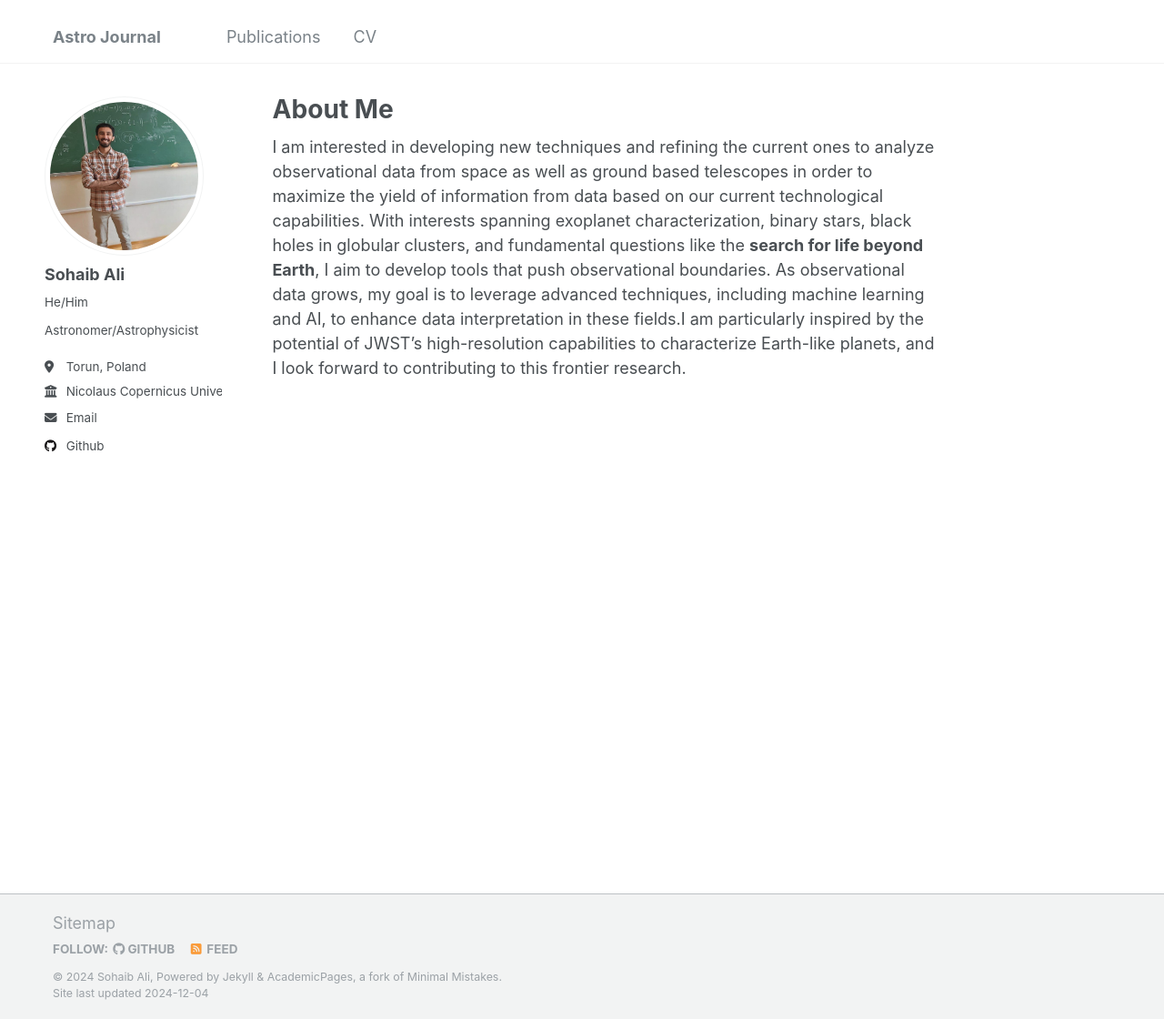
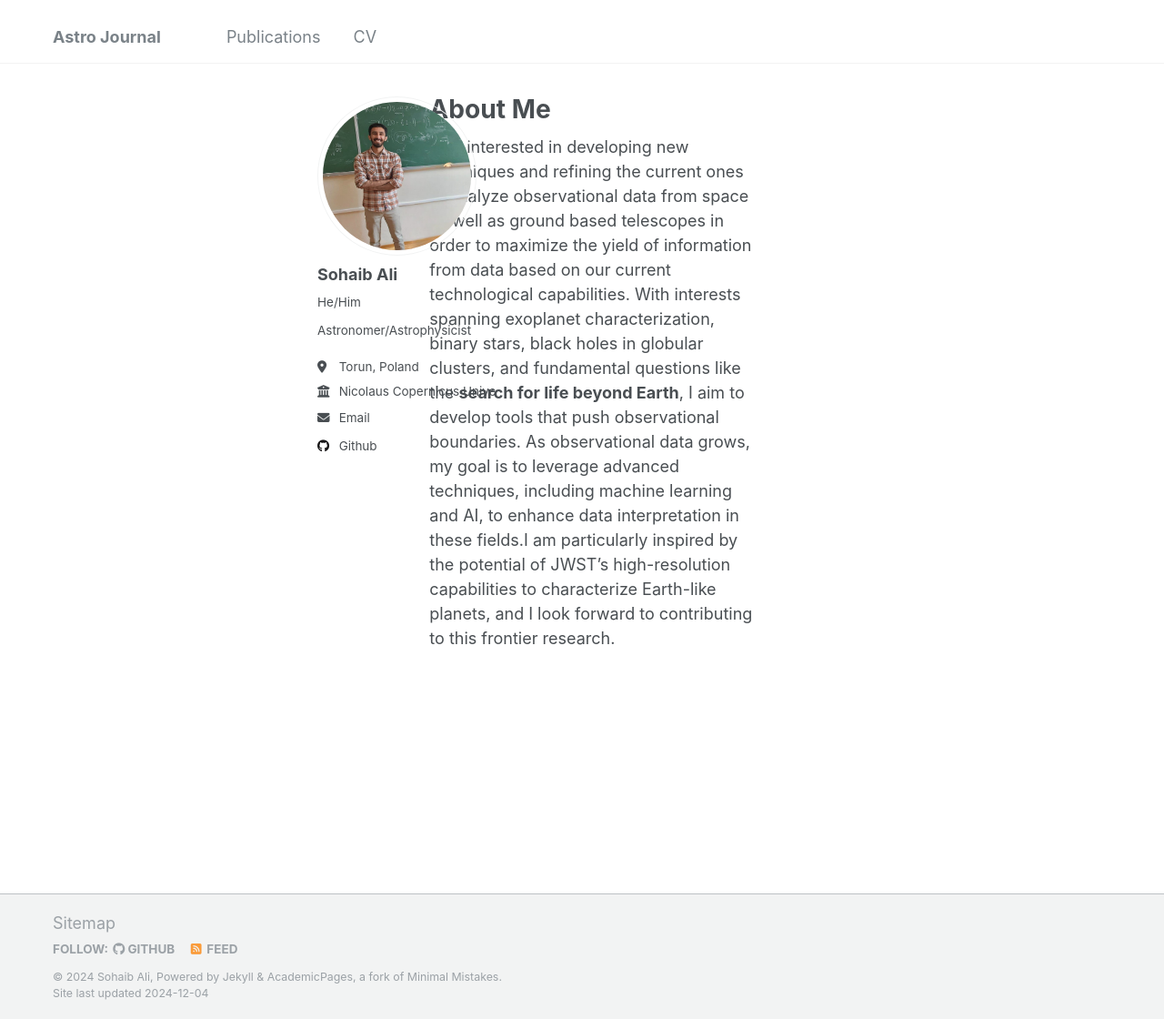
Before and after one commit to nebula-navigator/nebula-navigator.github.io, a Jekyll site: the page built from _pages/about.md, in a window 1280 px wide and 1120 px high. Shown: the whole window at 91% size. Built offline with Jekyll 4.4.1, drawn with Linux system fonts in a browser that asks for light colours.

Commit message:
fixing containers

```diff
--- a/_sass/_page.scss
+++ b/_sass/_page.scss
@@ -12,7 +12,8 @@
   animation-delay: 0.35s;
 
   @include breakpoint($x-large) {
-    max-width: $x-large;
+    // max-width: $x-large;
+    width : 100%;
   }
 }
 
```
